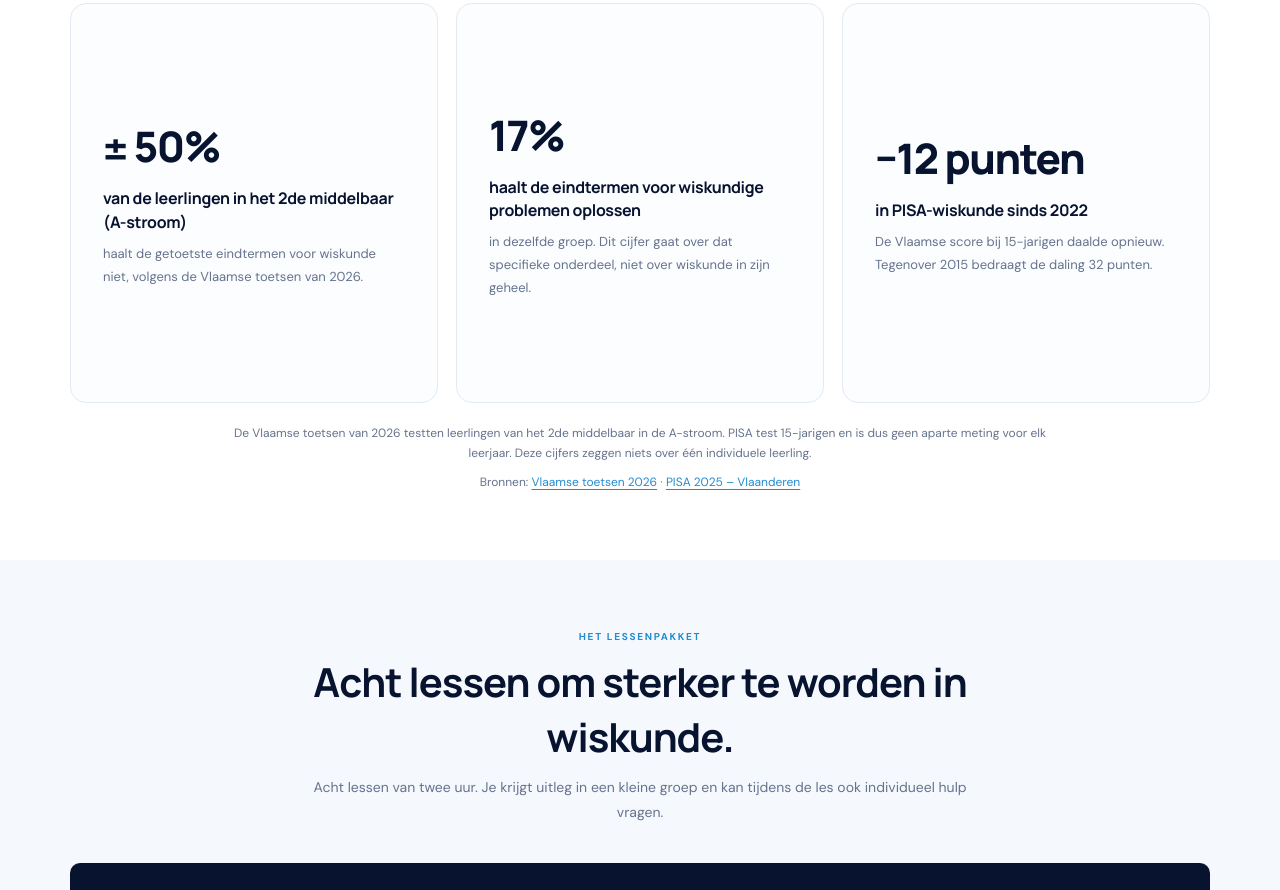
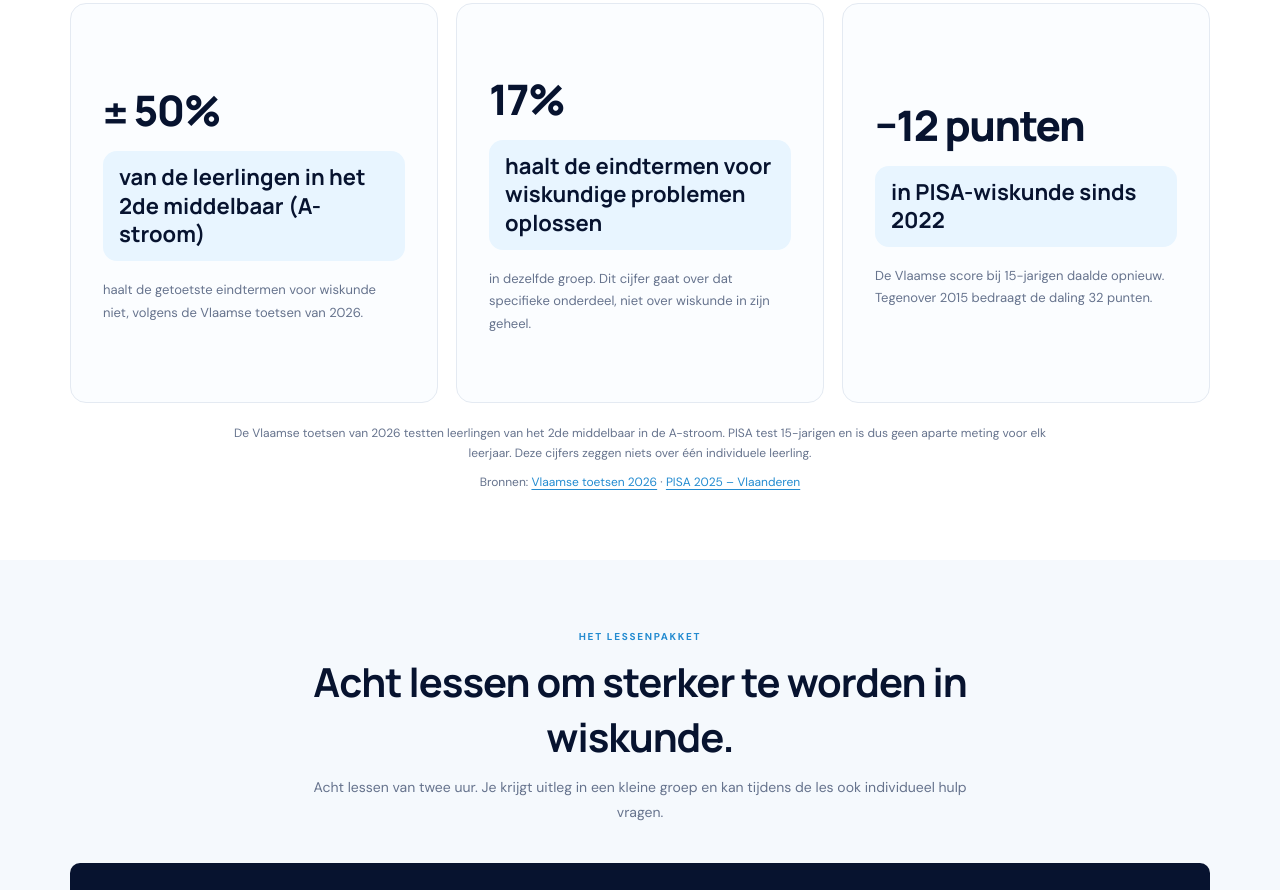
Before and after one commit to infostudents4u-coder/Students4U, a plain HTML site: page index.html in a window 1280 px wide. Shown: the part 1506-2396 px from the top of the page. Drawn offline with Linux system fonts and the light colour scheme.

Commit message:
Update styles.css

```diff
--- a/styles.css
+++ b/styles.css
@@ -21,7 +21,20 @@ footer{background:#050e23;color:#aab8d0;padding:30px 0;font-size:11px}.foot{disp
 .fact-card{border:1px solid var(--line);border-radius:16px;padding:32px;background:#fbfdff;min-height:400px;display:flex;flex-direction:column;justify-content:center}
 
 .fact-number{font:800 clamp(30px,4vw,42px) Manrope,sans-serif;color:var(--navy);letter-spacing:-1.5px;margin-bottom:12px}
-.fact-card h3{font-size:16px;line-height:1.45;letter-spacing:-.3px;color:var(--navy);margin:0 0 9px}
+
+.fact-card h3 {
+  display: inline-block;
+  width: fit-content;
+  background: #e8f5ff;
+  padding: 12px 16px;
+  border-radius: 14px;
+  font-size: 22px;
+  line-height: 1.3;
+  letter-spacing: 0;
+  color: var(--navy);
+  margin: 0 0 18px;
+}
+
 .fact-card p{font-size:13px;line-height:1.75;color:var(--muted);margin:0}
 .facts-note{max-width:850px;margin:20px auto 0;font-size:12px;line-height:1.7;color:var(--muted);text-align:center}
 .facts-sources{text-align:center;font-size:12px;color:var(--muted);margin-top:10px}
```
